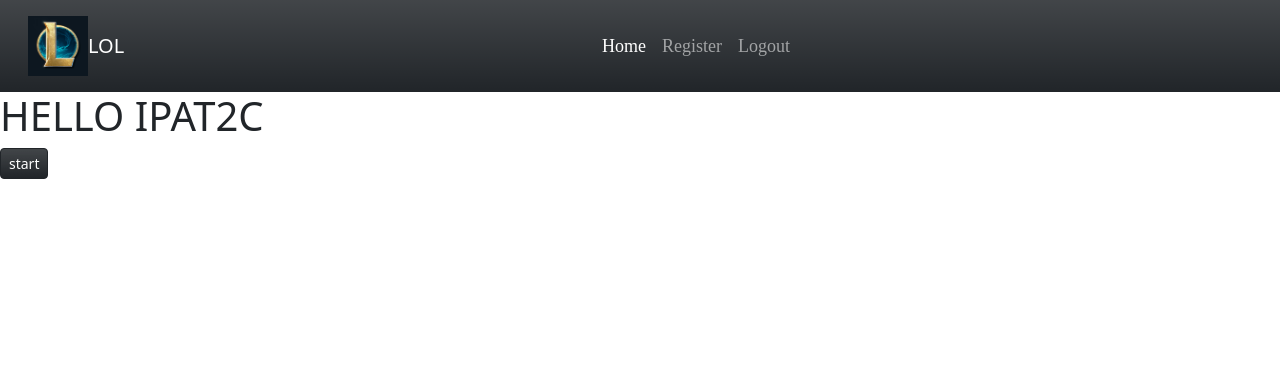
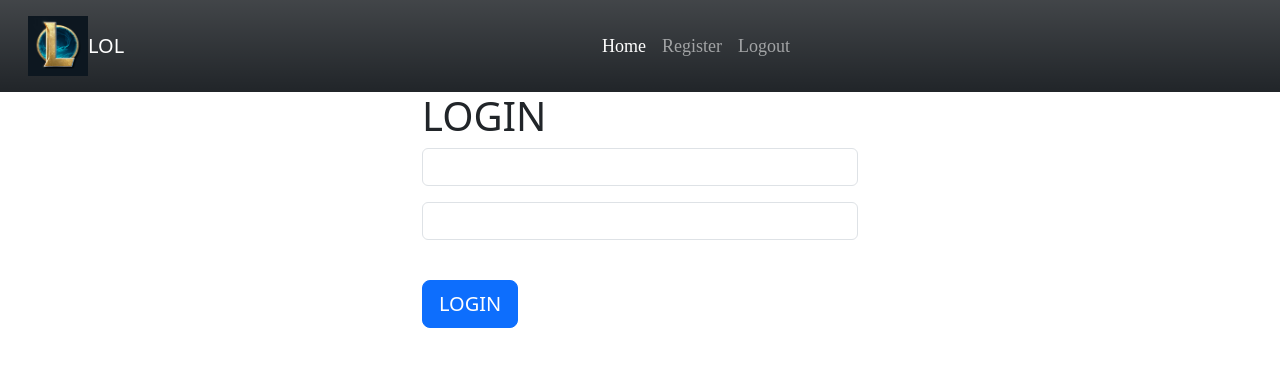
Before and after one commit to kennebojo/IPAT2C, a Django app: page / in a window 1280 px wide. Shown: the top 392 px of the page. Run offline with Django 5.2, Linux system fonts and the light colour scheme.

Commit message:
Working Login and Logout with Display Data

```diff
--- a/ipat2c/dcrm/templates/home.html
+++ b/ipat2c/dcrm/templates/home.html
@@ -2,8 +2,76 @@
 
 
 {% block content %}
-<h1>HELLO IPAT2C</h1>
-<form action=""></form>
-<table></table>
-<button class="btn btn-dark bg-gradient btn-sm">start</button>
+
+<style>
+    .container{
+
+        max-width: 70%;
+    }
+</style>
+
+<div class="container">
+        {% if messages %}
+            {% for message in messages %}
+        <div class="alert alert-warning alert-dismissible fade show" role="alert">
+            <strong>{{ message }}</strong>
+            <button type="button" class="btn-close" data-bs-dismiss="alert" aria-label="Close"></button>
+        </div>
+            {% endfor %}
+        {% endif %}
+
+    {% if user.is_authenticated %}
+<table class="table">
+    <thead>
+        <tr>
+             <th>FIRST NAME</th>
+             <th>LAST NAME</th>
+             <th>EMAIL</th>
+             <th>PHONE</th>
+             <th>CITY</th>
+             <th>STATE</th>
+             <th>ZIP CODE</th>
+        </tr>
+    </thead>
+    <tbody>
+        {% if records %}
+            {% for record in records %}
+                <tr>
+                    <td>{{ record.first_name }}</td>
+                    <td>{{ record.last_name }}</td>
+                    <td>{{ record.email }}</td>
+                    <td>{{ record.phone }}</td>
+                    <td>{{ record.city }}</td>
+                    <td>{{ record.state }}</td>
+                    <td>{{ record.zipcode }}</td>
+                </tr>
+            {% endfor %}
+        {% endif %}
+    </tbody>
+</table>
+
+{% else %}
+
+<div class="col-md-6 offset-md-3">
+    <h1>LOGIN</h1>
+
+    <form action="" method="post">
+        {% csrf_token %}
+
+            <div class="mb-3">
+            <input class="form-control" type="text" name="username" id="">
+            </div>
+            <div class="mb-3">
+            <input class="form-control" type="text" name="password" id="">
+            </div> <br>
+            <button class="btn btn-primary btn-lg btn-block" type="submit">LOGIN</button>
+    </form>
+</div>
+
+</div>
+
+{% endif %}
+
+
+
 {% endblock %}
--- a/ipat2c/dcrm/templates/navbar.html
+++ b/ipat2c/dcrm/templates/navbar.html
@@ -26,7 +26,7 @@
             <a class="nav-link" href="{% url 'register' %}">Register</a>
           </li>
           <li class="nav-item">
-            <a class="nav-link logout" href="#">Logout</a>
+            <a class="nav-link logout" href="{% url 'logout' %}">Logout</a>
           </li>
         </ul>
       </div>
--- a/ipat2c/dcrm/urls.py
+++ b/ipat2c/dcrm/urls.py
@@ -3,5 +3,6 @@ from . import views
 
 urlpatterns =  [
     path('', views.home, name='home'),
-    path('register/',  views.register, name='register')
+    path('register/',  views.register, name='register'),
+    path('logout/', views.logout_user, name='logout'),
 ]
--- a/ipat2c/dcrm/views.py
+++ b/ipat2c/dcrm/views.py
@@ -1,12 +1,39 @@
-from django.shortcuts import render
-
+from django.shortcuts import render, redirect
+from django.contrib.auth import authenticate, login, logout
+from django.contrib import messages
+from .models import Record
 # Create your views here.
 
 def home(request):
     #HERE
 
-    return render(request, 'home.html')
+    records = Record.objects.all()
+    if request.method == 'POST':
+        username = request.POST['username']
+        password = request.POST['password']
+
+        user = authenticate(request, username=username, password=password)
+        if user is not None:
+            login(request, user)
+            messages.success(request, "You Have Been Logged In!")
+            return redirect('home')
+        else:
+            messages.success(request, "Error Logging In, Try Again")
+            return redirect('home')
+    else:
+
+        return render(request, 'home.html', {'records':records})
+
+
+
 
 def  register(request):
 
     return render(request, 'register.html')
+
+
+
+def logout_user(request):
+    logout(request)
+    messages.success(request, "You Have Been Logged Out!")
+    return redirect('home')
```
Also changed, not shown: ipat2c/db.sqlite3.
